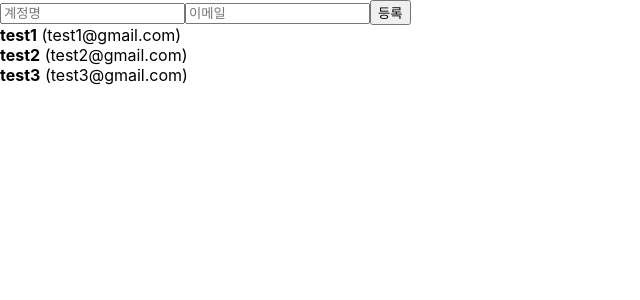
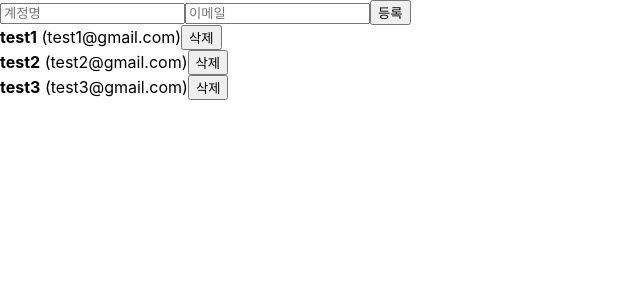
Before and after one commit to seo-dong-hyeon/begin-react, a React (Create React App) app: page / in a window 1280 px wide. Shown: the top 300 px of the page, without its empty margins (0-640 px from the left). Built offline with nearby package versions, Linux system fonts and the light colour scheme.

Commit message:
배열의 요소 삭제하기

```diff
--- a/src/App.js
+++ b/src/App.js
@@ -48,6 +48,10 @@
     })
     nextId.current += 1; // 컴포넌트가 리렌더링 되더라도 바뀐 값이 유지
   }
+  const onRemove = id => {
+    setUsers(users.filter(user => // 조건을 만족하는 값들로만 user 업데이트
+      user.id !== id));
+  };
 
   return (
     <>
@@ -57,7 +61,7 @@
         onChange={onChange}
         onCreate={onCreate}
       />
-      <UserList users={users} />
+      <UserList users={users} onRemove={onRemove} />
     </>
   );
 }
--- a/src/UserList.js
+++ b/src/UserList.js
@@ -1,19 +1,27 @@
 import React from 'react';
 
-function User({user}){
+function User({ user, onRemove }){
+    const { username, email, id} = user;
     return (
         <div>
-            <b>{user.username}</b> <span>({user.email})</span>
+            <b>{username}</b> <span>({email})</span>
+            {/* () =>을 해서 인자로 받은 함수를 호출하는 모양x */}
+            <button onClick={() => onRemove(id)}>삭제</button>
         </div>
     );
 }
 
-function UserList({users}){
+function UserList({ users, onRemove }){
     return (
         <div>
             {
                 users.map(
-                    user => (<User user={user} key={user.id} />) // index값 말고 별도의 key값으로
+                    user => (
+                        <User
+                            user={user}
+                            key={user.id}
+                            onRemove={onRemove}
+                        />)
                 )
             }
         </div>
```
